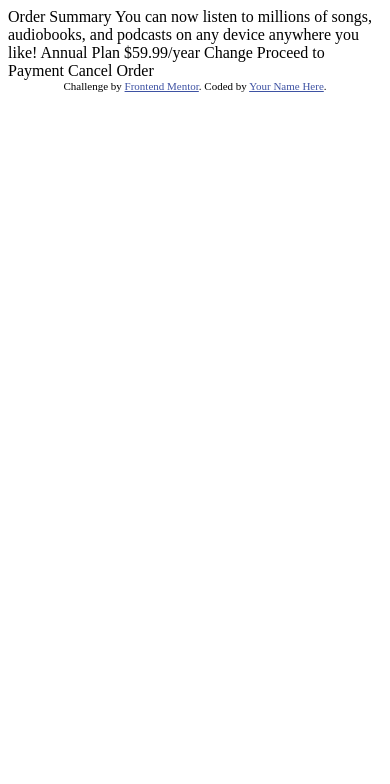
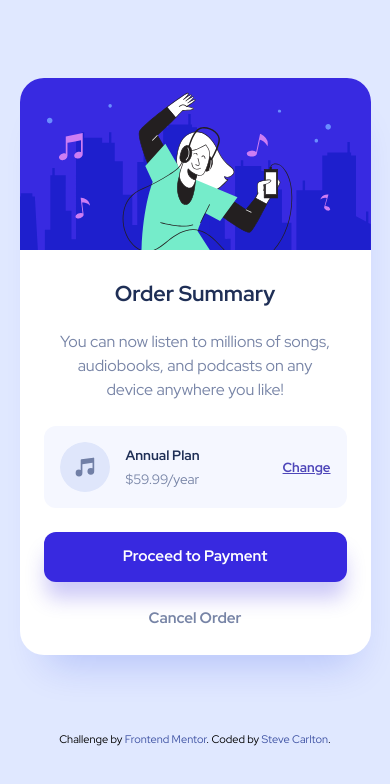
Before and after one commit to Steve-Carlton/Order-Summary-Component, a plain HTML site: page index.html in a window 390 px wide. Drawn offline with Linux system fonts and the light colour scheme.

Commit message:
mobile style in place

```diff
--- a/index.html
+++ b/index.html
@@ -3,35 +3,46 @@
 <head>
   <meta charset="UTF-8">
   <meta name="viewport" content="width=device-width, initial-scale=1.0"> <!-- displays site properly based on user's device -->
-
+  <link rel="preconnect" href="https://fonts.googleapis.com">
+  <link rel="preconnect" href="https://fonts.gstatic.com" crossorigin>
+  <link href="https://fonts.googleapis.com/css2?family=Red+Hat+Display:ital,wght@0,400;0,500;0,700;1,900&display=swap" rel="stylesheet">
   <link rel="icon" type="image/png" sizes="32x32" href="./images/favicon-32x32.png">
-
-  <title>Frontend Mentor | Order summary card</title>
-
-  <!-- Feel free to remove these styles or customise in your own stylesheet 👍 -->
+  <link rel="stylesheet" type="text/css" href="./style.css">
+  <title>Steve Carlton | Order summary card</title>
   <style>
     .attribution { font-size: 11px; text-align: center; }
     .attribution a { color: hsl(228, 45%, 44%); }
   </style>
 </head>
 <body>
+  <div class="content">
+    <div class="card">
+      <img src="./images/illustration-hero.svg" alt="Person dancing with headphones">
+      <div class="card__copy">
+        <h3>Order Summary</h3>
+        <p class="copy">You can now listen to millions of songs, audiobooks, and podcasts on any
+        device anywhere you like!</p>
+        <div class="plan">
+          <div class="plan__user">
+            <img src="./images/icon-music.svg" alt="music icon" height="50">
+            <div class="plan__user__details">
+              <h4>Annual Plan</h4>
+              <p>$59.99/year</p>
+            </div>
+          </div>
+          <a href="#"><h5>Change</h5></a>
 
-  Order Summary
+        </div>
+        <a href="#"><h4 class="button__affirm">Proceed to Payment</h4></a>
+        <a href="#"><h4 class="button__negate">Cancel Order</h4></a>
 
-  You can now listen to millions of songs, audiobooks, and podcasts on any
-  device anywhere you like!
-
-  Annual Plan
-  $59.99/year
-
-  Change
-
-  Proceed to Payment
-  Cancel Order
+      </div>
+    </div>
 
   <div class="attribution">
     Challenge by <a href="https://www.frontendmentor.io?ref=challenge" target="_blank">Frontend Mentor</a>.
-    Coded by <a href="#">Your Name Here</a>.
+    Coded by <a href="https://www.stevecarlton.dev">Steve Carlton</a>.
   </div>
+</div>
 </body>
 </html>
--- /dev/null
+++ b/style.css
@@ -0,0 +1,118 @@
+@import "normalize.css";
+
+* {
+    margin: 0;
+    box-sizing: border-box;
+}
+
+a, a:hover, a:focus, a:active {
+    text-decoration: none;
+    color: inherit;
+}
+
+html {
+    background-color: hsl(225, 100%, 94%);
+    font-family: 'Red Hat Display', sans-serif;
+}
+.content {
+    display: flex;
+    flex-direction: column;
+    margin: auto;
+}
+.card {
+    margin: 20% 5%;
+    display: flex;
+    flex-direction: column;
+    background-color: #fff;
+    text-align: center;
+    border-radius: 1.5rem;
+    box-shadow: 5px 30px 40px -22px hsl(230deg 95% 45% / 20%);
+}
+
+.card img {
+    border-radius: 1.5rem 1.5rem 0 0;
+}
+
+h3 {
+    color: hsl(223, 47%, 23%);
+    font-weight: 900;
+    font-size: 1.35rem;
+    margin-top: .5rem;
+}
+
+.card__copy {
+    padding: 1.5rem 1.5rem 1.75rem;
+}
+
+.card__copy > * {
+    margin-bottom: 1.5rem;
+}
+
+.card__copy p {
+    color: hsl(224, 21%, 56%);
+    line-height: 1.5rem;
+    font-weight: 400;
+    font-size: 1rem;
+}
+
+.copy {
+    padding: 0 1rem;
+}
+
+.plan {
+    display: flex;
+    flex-direction: row;
+    justify-content: space-between;
+    background-color: hsl(225, 100%, 98%);
+    padding: 1rem;
+    border-radius: .75rem;
+    align-items: center;
+}
+
+.plan__user {
+    display: flex;
+    flex-direction: row;
+    align-items: center;
+}
+
+.plan__user img:first-child {
+    margin-right: 1rem;
+}
+
+h5 {
+    text-align: right;
+    text-decoration: underline;
+    color: hsl(244, 45%, 50%);
+}
+
+h5:hover {
+    color: green;
+}
+
+.plan__user__details h4 {
+    font-size: .85rem;
+    text-align: start;
+    line-height: 1.5rem;
+    color: hsl(223, 47%, 23%);
+}
+
+.plan__user__details p {
+    font-size: .85rem;
+    text-align: start;
+    line-height: 1.5rem;
+}
+
+a .button__affirm {
+    padding: 1rem;
+    margin-bottom: 1.75rem;
+    border-radius: .75rem;
+    color: #fff;
+    background-color: hsl(245, 75%, 52%);
+    font-size: .95rem;
+    box-shadow: 0px 18px 20px -2px hsl(245, 75%, 52%, .25);
+}
+
+a .button__negate {
+    font-size: .95rem;
+    color: hsl(224, 21%, 56%);
+}
```
Also changed, not shown: normalize.css (added).
